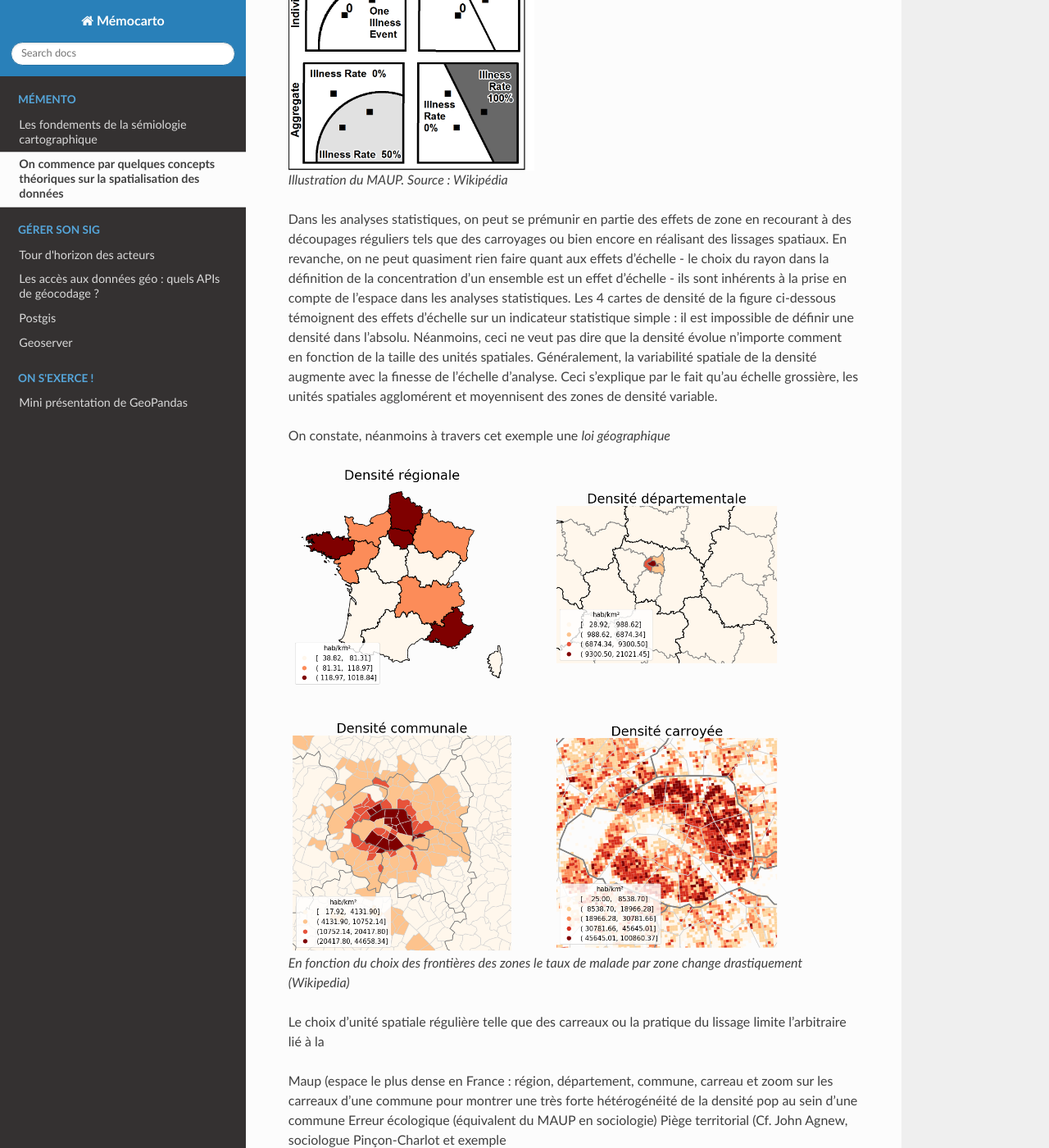
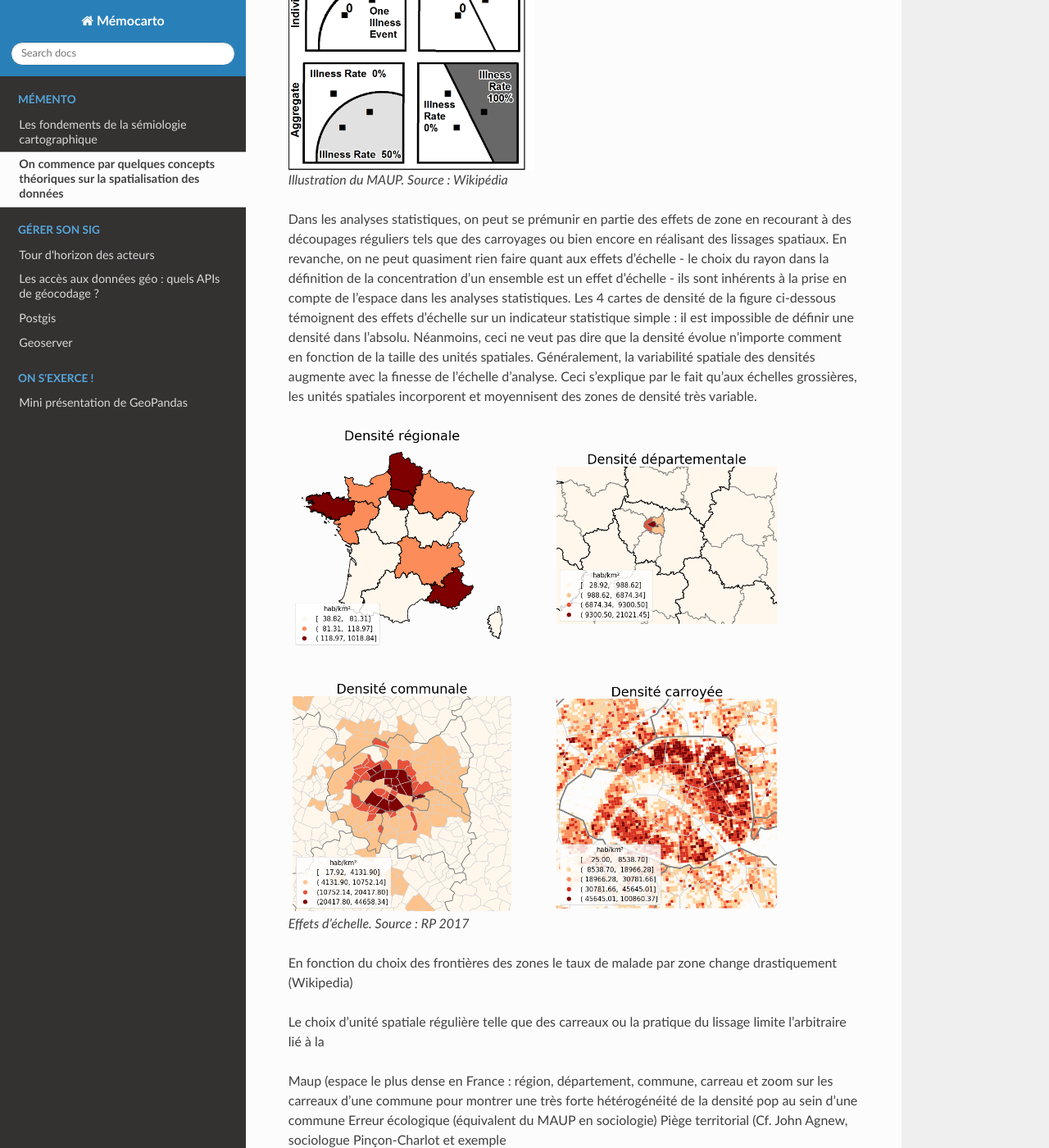
Before and after one commit to JulieDjidji/memocarto, a Sphinx documentation site: the page built from doc/source/concepts.rst, in a window 1280 px wide and 1400 px high, scrolled down 958 px. Shown: the whole window at 82% size. Built offline with Sphinx 7.4.7 and the Read the Docs theme 2.0.0, drawn with Linux system fonts in a browser that asks for light colours; pages that are not in the unit, such as notebooks, are missing from menus.

Commit message:
Update concepts.rst

```diff
--- a/doc/source/concepts.rst
+++ b/doc/source/concepts.rst
@@ -16,13 +16,13 @@
 
    Illustration du MAUP. Source : Wikipédia
 
-Dans les analyses statistiques, on peut se prémunir en partie des effets de zone en recourant à des découpages réguliers tels que des carroyages ou bien encore en réalisant des lissages spatiaux. En revanche, on ne peut quasiment rien faire quant aux effets d'échelle - le choix du rayon dans la définition de la concentration d'un ensemble est un effet d'échelle - ils sont inhérents à la prise en compte de l'espace dans les analyses statistiques. Les 4 cartes de densité de la figure ci-dessous témoignent des effets d'échelle sur un indicateur statistique simple : il est impossible de définir une densité dans l'absolu. Néanmoins, ceci ne veut pas dire que la densité évolue n'importe comment en fonction de la taille des unités spatiales. Généralement, la variabilité spatiale de la densité augmente avec la finesse de l'échelle d'analyse. Ceci s'explique par le fait qu'au échelle grossière, les unités spatiales agglomérent et moyennisent des zones de densité variable.
-
-
-On constate, néanmoins à travers cet exemple une *loi géographique*
+Dans les analyses statistiques, on peut se prémunir en partie des effets de zone en recourant à des découpages réguliers tels que des carroyages ou bien encore en réalisant des lissages spatiaux. En revanche, on ne peut quasiment rien faire quant aux effets d'échelle - le choix du rayon dans la définition de la concentration d'un ensemble est un effet d'échelle - ils sont inhérents à la prise en compte de l'espace dans les analyses statistiques. Les 4 cartes de densité de la figure ci-dessous témoignent des effets d'échelle sur un indicateur statistique simple : il est impossible de définir une densité dans l'absolu. Néanmoins, ceci ne veut pas dire que la densité évolue n'importe comment en fonction de la taille des unités spatiales. Généralement, la variabilité spatiale des densités augmente avec la finesse de l'échelle d'analyse. Ceci s'explique par le fait qu'aux échelles grossières, les unités spatiales incorporent et moyennisent des zones de densité très variable.
 
 .. figure:: _static/carte_maup.png
    :width: 600
+
+   Effets d'échelle. Source : RP 2017
+
 
 
 
```
